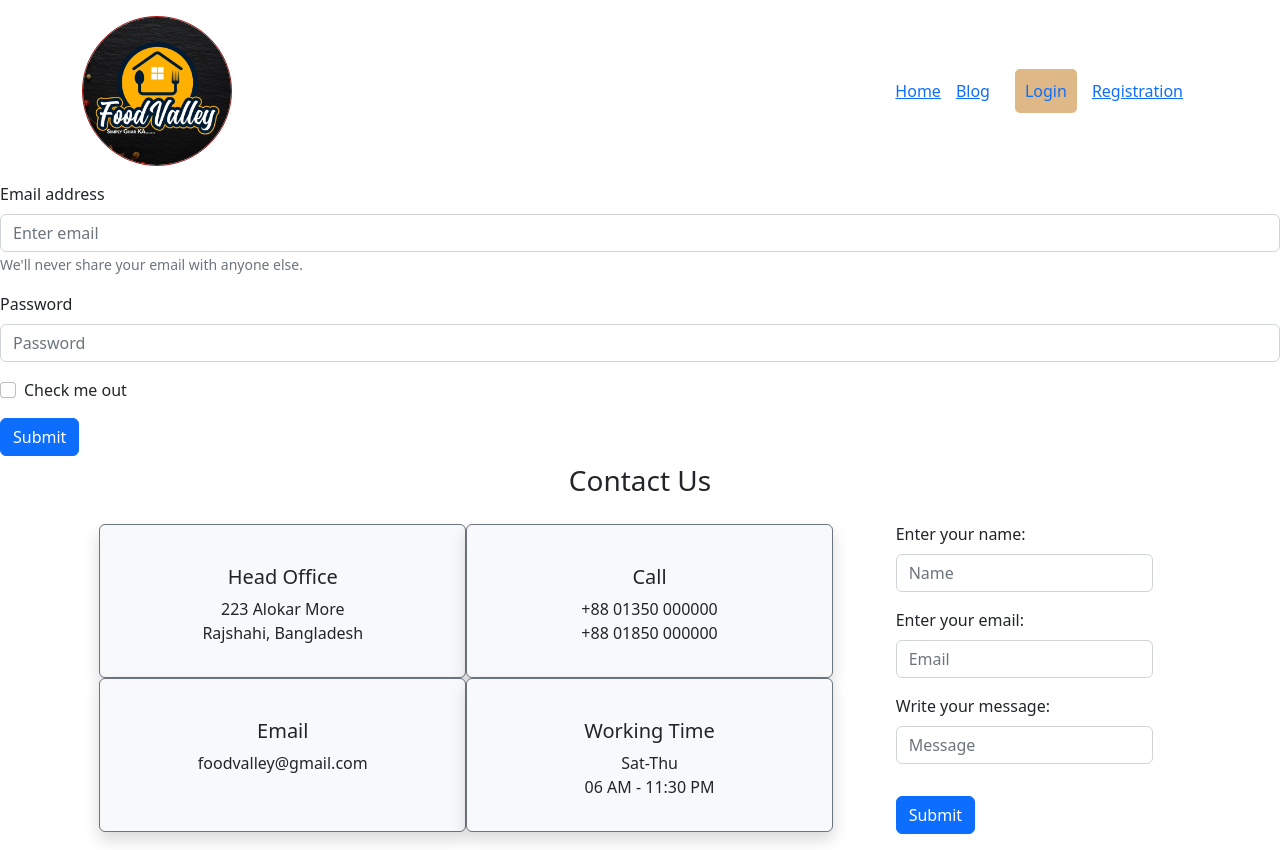
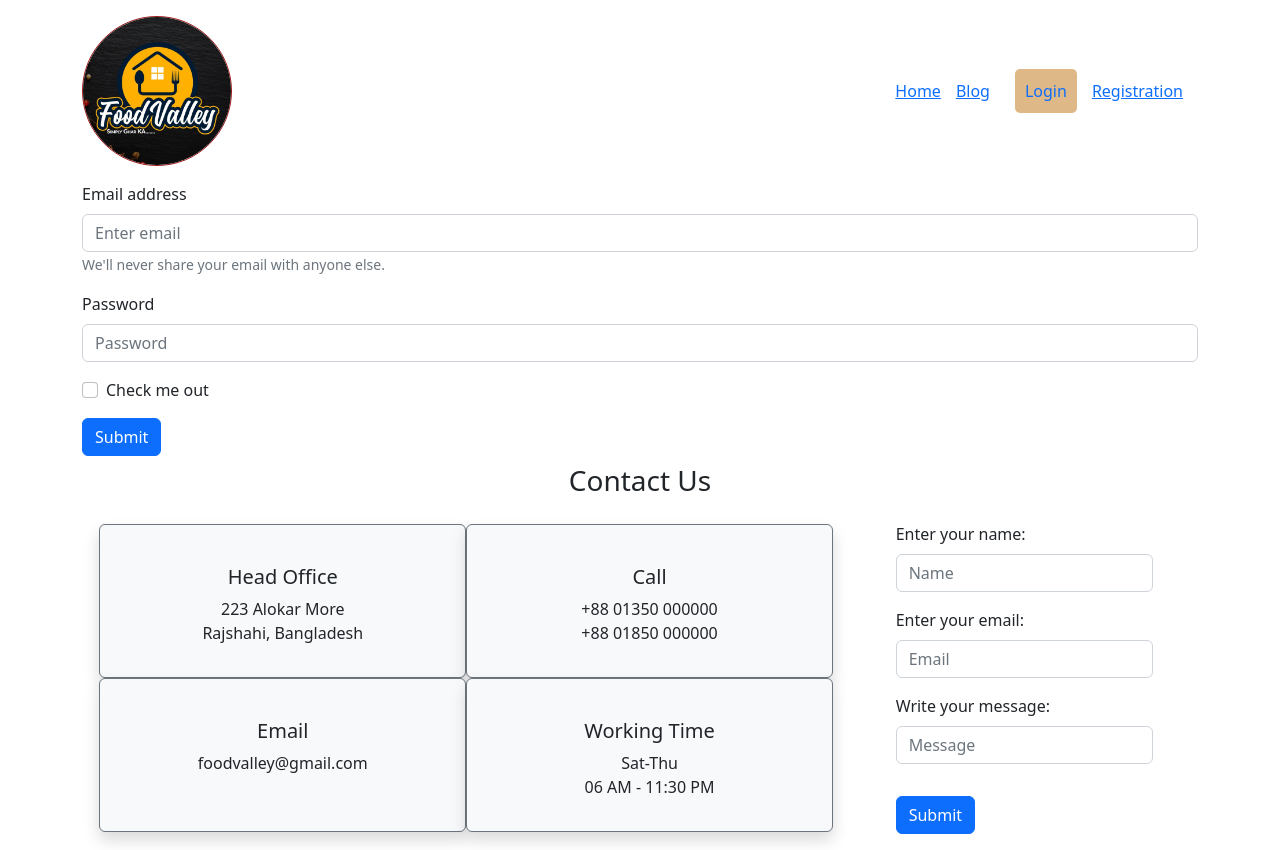
Before and after one commit to mahfuzurrahman4044/Food-Valley, a React (Vite) app: page /login in a window 1280 px wide. Built offline with nearby package versions, Linux system fonts and the light colour scheme.

Commit message:
login page design

```diff
--- a/src/Login/Login.jsx
+++ b/src/Login/Login.jsx
@@ -1,15 +1,33 @@
-import React from 'react';
+import React, { useState } from 'react';
+import { Container } from 'react-bootstrap';
 import Button from 'react-bootstrap/Button';
 import Form from 'react-bootstrap/Form';
 
 
 const Login = () => {
+    const [message, setMessage] = useState();
+    console.log(message);
+
+    const [error, setError] = useState("");
+    console.log(error);
+
+    const handleLogin=(event)=>{
+
+        event.preventDefault();
+
+        const form = event.target;
+        const email = form.email.value;
+        const password = form.password.value;
+
+        console.log(email, password);
+    }
     return (
         <div>
-            <Form>
+            <Container>
+                <Form onSubmit={handleLogin}>
                     <Form.Group className="mb-3" controlId="formBasicEmail">
                         <Form.Label>Email address</Form.Label>
-                    <Form.Control type="email" placeholder="Enter email" />
+                        <Form.Control type="email" name='email' placeholder="Enter email"  required/>
                         <Form.Text className="text-muted">
                             We'll never share your email with anyone else.
                         </Form.Text>
@@ -17,7 +35,7 @@ const Login = () => {
 
                     <Form.Group className="mb-3" controlId="formBasicPassword">
                         <Form.Label>Password</Form.Label>
-                    <Form.Control type="password" placeholder="Password" />
+                        <Form.Control type="password" name='password' placeholder="Password" />
                     </Form.Group>
                     <Form.Group className="mb-3" controlId="formBasicCheckbox">
                         <Form.Check type="checkbox" label="Check me out" />
@@ -26,8 +44,9 @@ const Login = () => {
                         Submit
                     </Button>
                 </Form>
+            </Container>
         </div>
     );
 };
 
-export default Login; <h2>Login</h2>
+export default Login;
--- a/src/Registration/Registration.jsx
+++ b/src/Registration/Registration.jsx
@@ -12,7 +12,7 @@ const Registration = () => {
     const [error, setError] = useState("");
     console.log(error);
 
-    const { user, createUser} = useContext(AuthContex);
+    const { createUser} = useContext(AuthContex);
 
 
     const handleRegister = event => {
@@ -43,6 +43,7 @@ const Registration = () => {
         createUser(email, password)
         .then (result=>{
             const registeredUser=result.user;
+            console.log(registeredUser);
             setMessage("Account has been craeted successfully");
             setError("");
 
@@ -85,6 +86,9 @@ const Registration = () => {
                         Register
                     </Button>
                 </Form>
+                {
+                    message? <div>{message}</div>: <div>{error}</div>
+                }
 
 
             </Container>
```
Lines whose indentation alone changed are shown as unchanged.
